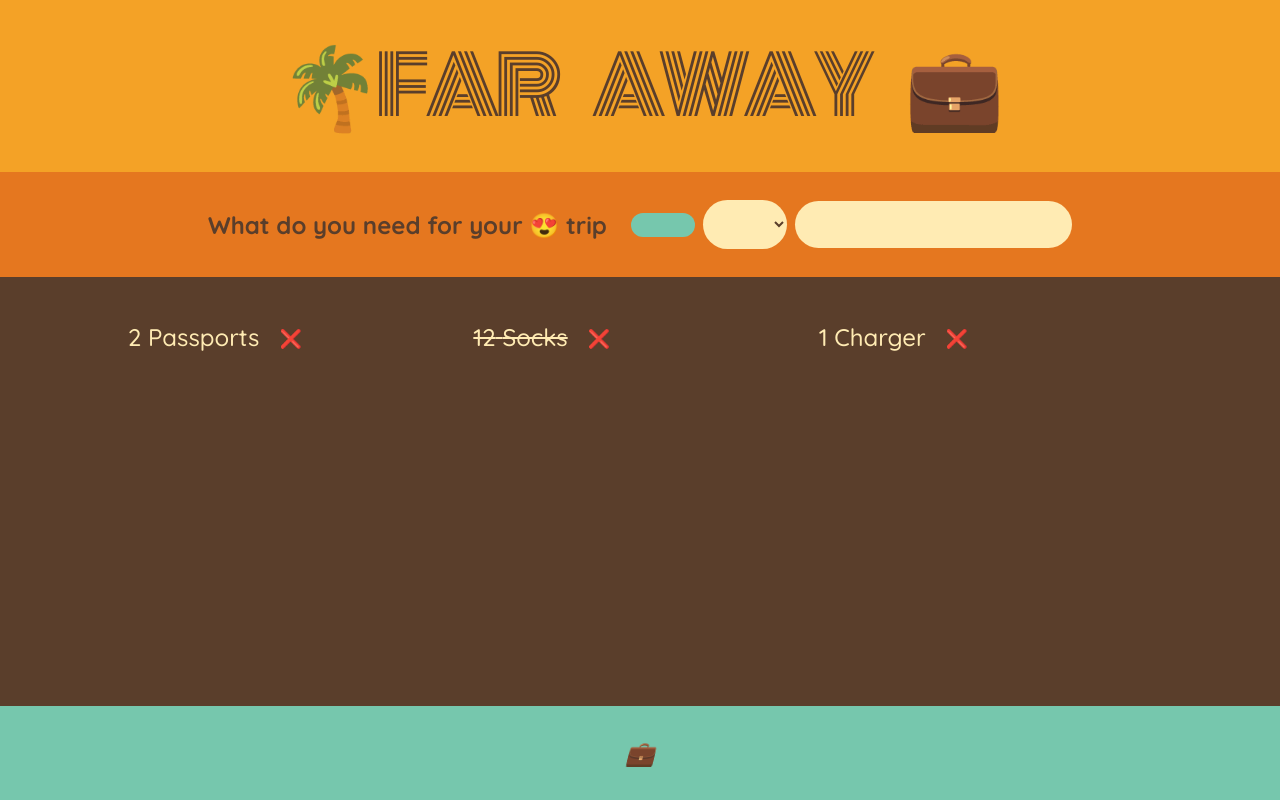
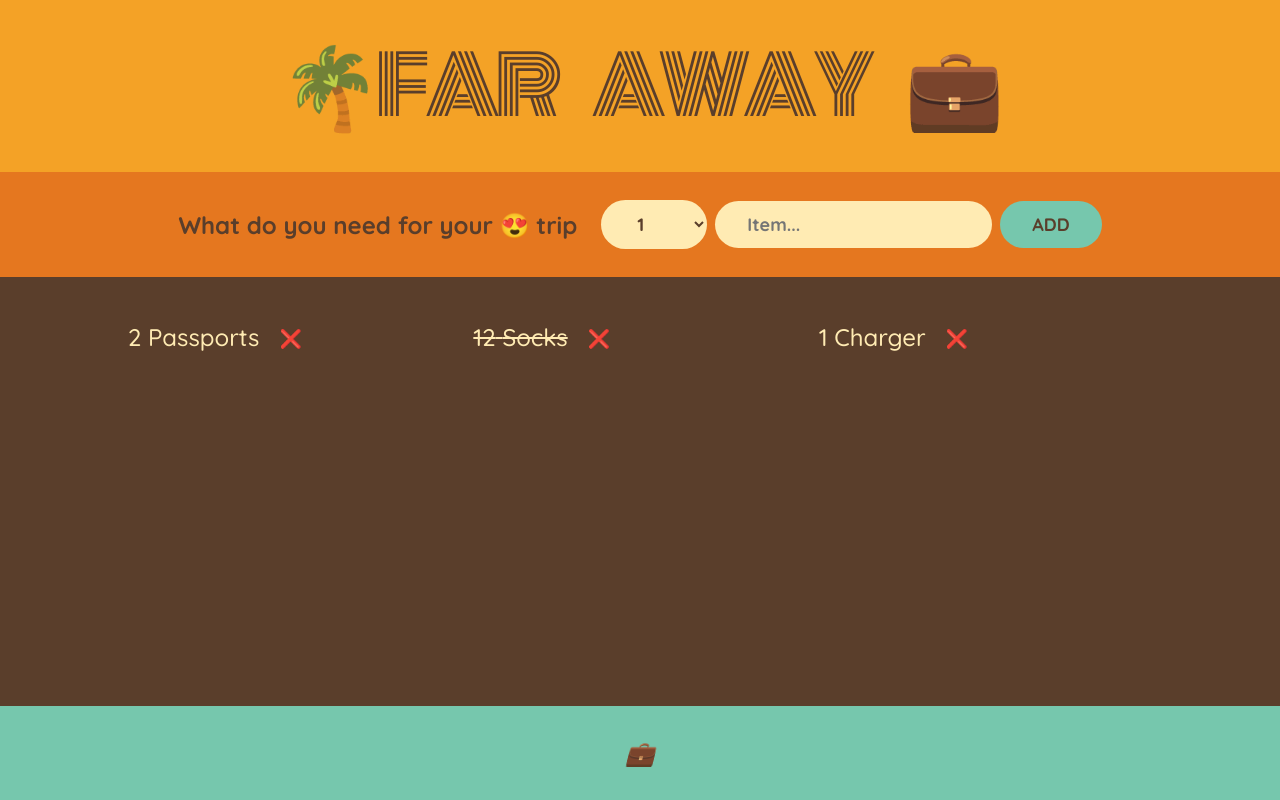
Before and after one commit to hogiangthanhson/travel-list, a React (Create React App) app: page / in a window 1280 px wide. Built offline with nearby package versions, Linux system fonts and the light colour scheme.

Commit message:
feat(Logo): build Logo

```diff
--- a/src/component/Form.tsx
+++ b/src/component/Form.tsx
@@ -1,10 +1,36 @@
+import { useState } from "react";
+
 export default function Form() {
+  const [description, setDescription] = useState("");
+  const [quantity, setQuantity] = useState(1);
+
+  function handleSubmit(e: React.FormEvent<HTMLFormElement>) {
+    e.preventDefault();
+
+    if (!description) return;
+
+    const newItem = { description, quantity, packed: false, id: Date.now() };
+    setDescription("");
+    setQuantity(1);
+  }
+
   return (
-    <div className="add-form">
+    <form className="add-form" onSubmit={handleSubmit}>
       <h3>What do you need for your 😍 trip</h3>
-      <button></button>
-      <select name="" id=""></select>
-      <input type="text" />
-    </div>
+      <select name="" id="" value={quantity} onChange={(e) => setQuantity(Number(e.target.value))}>
+        {Array.from({ length: 20 }, (_, i) => i + 1).map((number) => (
+          <option value={number} key={number}>
+            {number}
+          </option>
+        ))}
+      </select>
+      <input
+        type="text"
+        placeholder="Item..."
+        value={description}
+        onChange={(e) => setDescription(e.target.value)}
+      />
+      <button>ADD</button>
+    </form>
   );
 }
```
